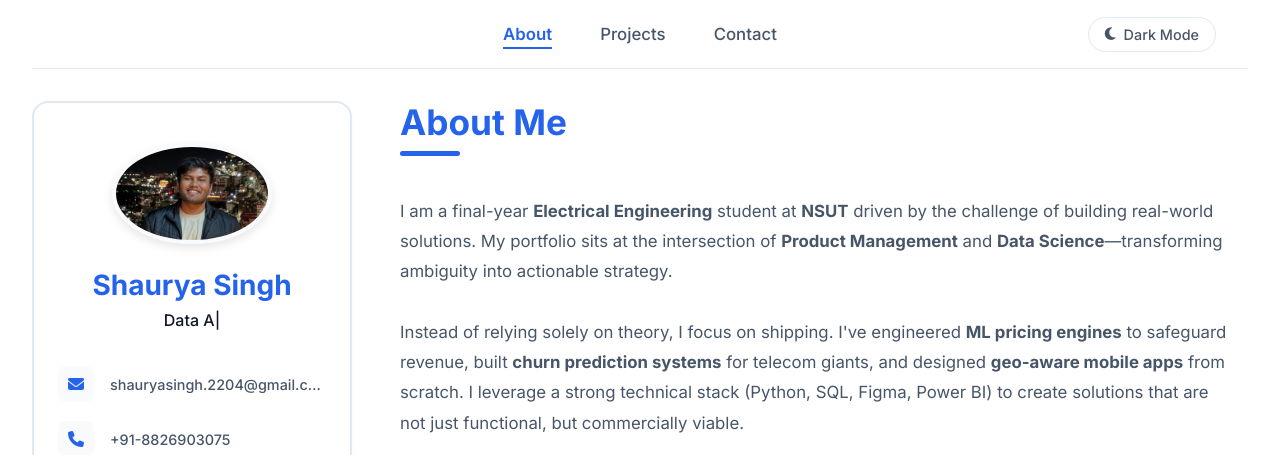
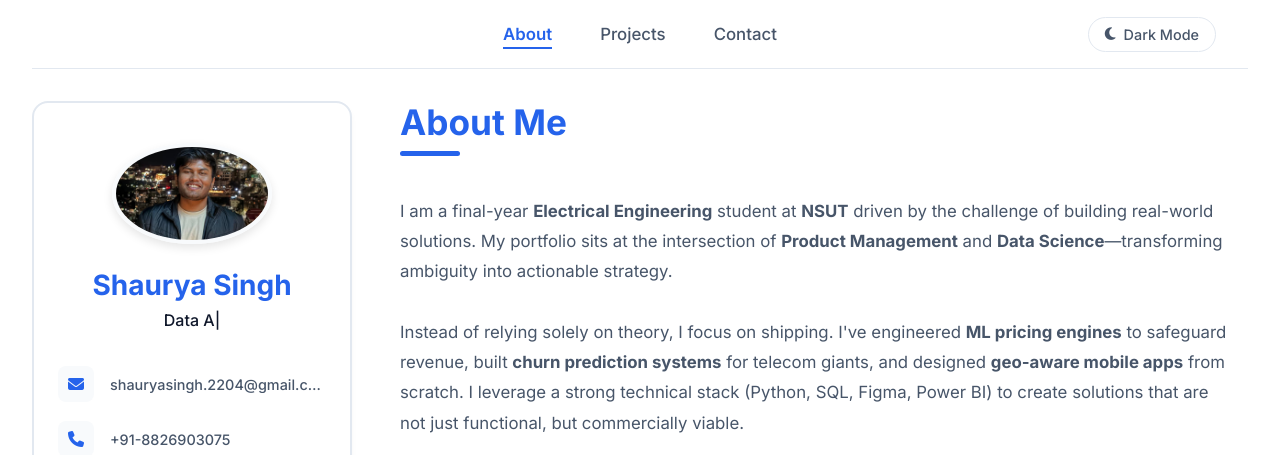
Before and after one commit to shauryasingh20/portfolio-website, a website: page index.html in a window 1280 px wide. Shown: the top 455 px of the page. Drawn offline with nearby package versions, Linux system fonts and the light colour scheme.

Commit message:
Adjust profile image scaling and origin

```diff
--- a/index.html
+++ b/index.html
@@ -128,8 +128,8 @@
             width: 100%;
             height: 100%;
             object-fit: cover;
-            transform: scale(1.3); /* Change this number to adjust zoom (1.0 is default, 1.5 is 50% larger) */
-            transform-origin: center 20%; /* Adjust this if your face is too high or low. e.g., 'center top' or 'center 30%' */
+            transform: scale(1.45); /* Change this number to adjust zoom (1.0 is default, 1.5 is 50% larger) */
+            transform-origin: center 40%; /* Adjust this if your face is too high or low. e.g., 'center top' or 'center 30%' */
         }
         .profile-name { font-size: 1.75rem; font-weight: 700; color: var(--primary-blue); margin-bottom: 0.5rem; }
         .profile-title { color: var(--primary-dark); margin-bottom: 2rem; font-size: 1rem; font-weight: 500; min-height: 1.5em; }
```
